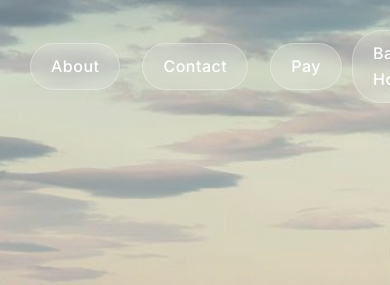
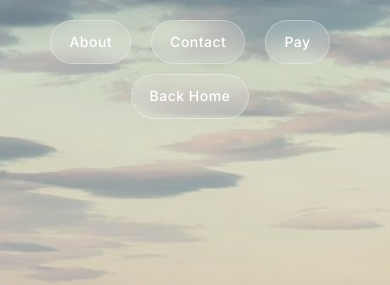
Before and after one commit to lssgcjn7531/chenjiangnan-, a plain HTML site: page wenzhou.html in a window 390 px wide. Shown: the top 285 px of the page. Drawn offline with nearby package versions, Linux system fonts and the light colour scheme.

Commit message:
Add files via upload

```diff
--- a/wenzhou.html
+++ b/wenzhou.html
@@ -2085,7 +2085,31 @@ gap: 12px;
     background: rgba(255,255,255,0.3);
     transition: 0.3s;
 }
-
+@media (max-width: 768px) {
+
+.top-buttons{
+    top: 20px;
+    left: 16px;
+    right: 16px;
+    flex-direction: column;
+    align-items: stretch;
+    gap: 10px;
+}
+
+.nav-left,
+.nav-right{
+    display: flex;
+    justify-content: center;
+    flex-wrap: wrap;
+    gap: 10px;
+}
+
+.pill-btn{
+    padding: 10px 18px;
+    font-size: 14px;
+}
+
+}
 </style>
 
 </head>
```
